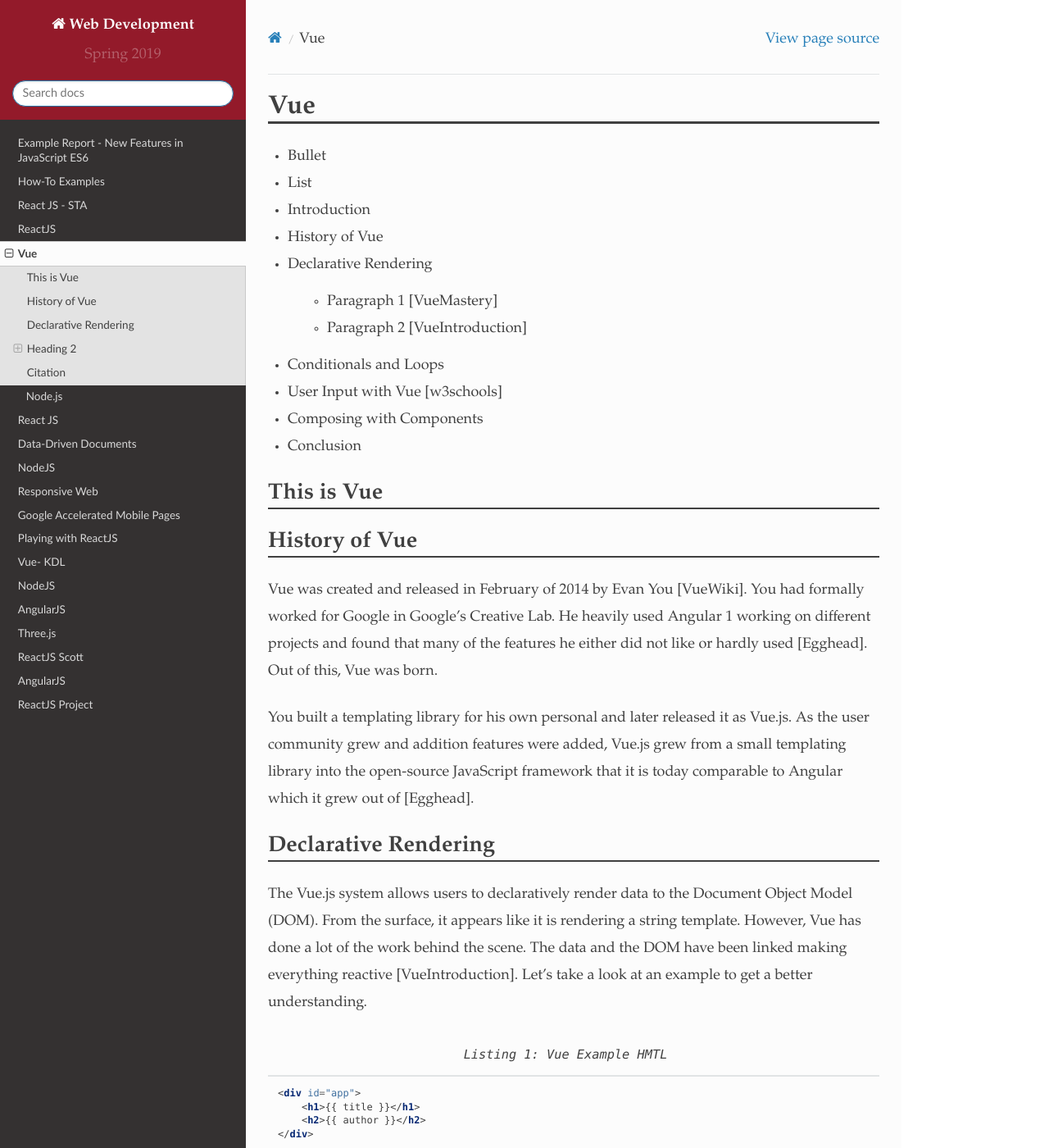
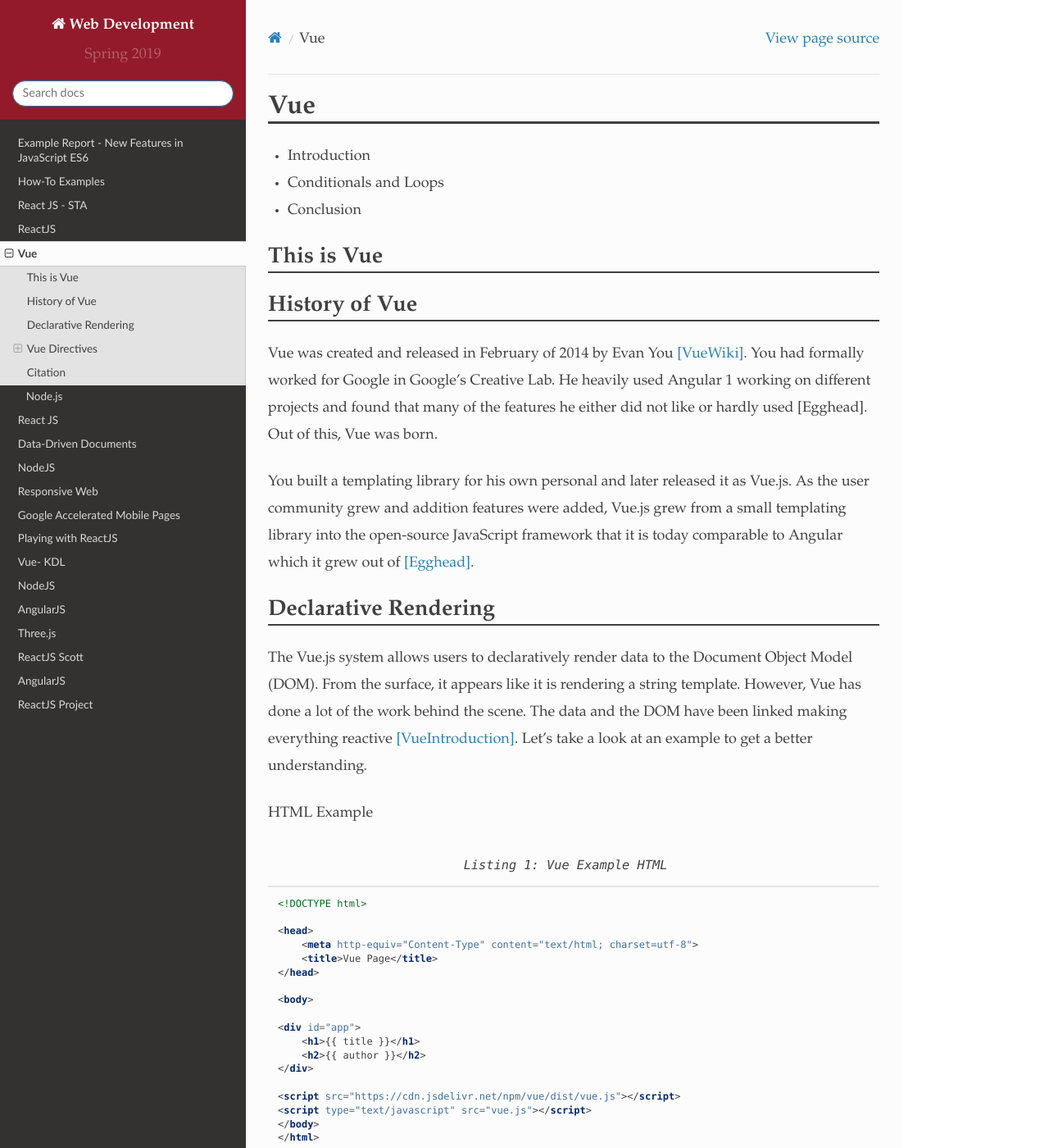
Before and after one commit to pvcraven/2019_spring_web_dev, a Sphinx documentation site: the page built from source/final/chumbley/index.rst, in a window 1280 px wide and 1400 px high. Shown: the whole window at 82% size. Built offline with Sphinx 7.4.7 and the Read the Docs theme 2.0.0, drawn with Linux system fonts in a browser that asks for light colours; some of the changed text lies outside the part shown.

Commit message:
Additional work on final

```diff
--- a/source/final/chumbley/index.rst
+++ b/source/final/chumbley/index.rst
@@ -1,30 +1,22 @@
 Vue
 ===
 
-
-* Bullet
-* List
+* Introduction
 
 
-* Introduction
-* History of Vue
-* Declarative Rendering
-
-    * Paragraph 1 [VueMastery]
-    * Paragraph 2 [VueIntroduction]
 
 * Conditionals and Loops
-* User Input with Vue [w3schools]
-* Composing with Components
 * Conclusion
 
 This is Vue
 -----------
 
+
+
 History of Vue
 --------------
 
-Vue was created and released in February of 2014 by Evan You [VueWiki]. You had
+Vue was created and released in February of 2014 by Evan You [VueWiki]_. You had
 formally worked for Google in Google's Creative Lab. He heavily used Angular 1
 working on different projects and found that many of the features he either did
 not like or hardly used [Egghead]. Out of this, Vue was born.
@@ -32,7 +24,7 @@
 You built a templating library for his own personal and later released it as
 Vue.js. As the user community grew and addition features were added, Vue.js grew
 from a small templating library into the open-source JavaScript framework that
-it is today comparable to Angular which it grew out of [Egghead].
+it is today comparable to Angular which it grew out of [Egghead]_.
 
 Declarative Rendering
 ---------------------
@@ -40,16 +32,35 @@
 The Vue.js system allows users to declaratively render data to the Document
 Object Model (DOM). From the surface, it appears like it is rendering a string
 template. However, Vue has done a lot of the work behind the scene. The data and
-the DOM have been linked making everything reactive [VueIntroduction]. Let's
+the DOM have been linked making everything reactive [VueIntroduction]_. Let's
 take a look at an example to get a better understanding.
 
+
+HTML Example
+
 .. code-block:: HTML
-	:caption: Vue Example HMTL
+	:caption: Vue Example HTML
+
+        <!DOCTYPE html>
+
+        <head>
+            <meta http-equiv="Content-Type" content="text/html; charset=utf-8">
+            <title>Vue Page</title>
+        </head>
+
+        <body>
 
         <div id="app">
             <h1>{{ title }}</h1>
             <h2>{{ author }}</h2>
         </div>
+
+        <script src="https://cdn.jsdelivr.net/npm/vue/dist/vue.js"></script>
+        <script type="text/javascript" src="vue.js"></script>
+        </body>
+        </html>
+
+JavaScript Example
 
 .. code-block:: JavaScript
     :caption: Vue Example JavaScript
@@ -62,9 +73,53 @@
             }
         })
 
+What does it mean for everything to be reactive? Run the above HTML and open the
+browser's JavaScript console. You can now set title and author to different
+values by typing ``app.title = "Something"`` or ``app.author = "SomethingElse"``.
+The text should then render to whatever you set the new value to be.
 
-Heading 2
----------
+
+Vue Directives
+--------------
+
+You have probably noticed that double braces ``{{ }}`` are used as place-holders
+for the data that is rendered from the javascript. With Vue.js, you can also
+call directives, which are HTML attributes, with the prefix ``v-`` [w3schools]_.
+The example below will walk you through a few examples of different Vue.js
+directives.
+
+HTML Example
+
+.. code-block:: HTML
+	:caption: Vue Directive Example HTML
+
+        <div id="app">
+            <p>{{ message }}</p>
+            <p><input v-model="message"></p>
+
+            <span v-bind:title="secretMessage">
+                Hover over me!
+            </span>
+        </div>
+
+JavaScript Example
+
+.. code-block:: JavaScript
+    :caption: Vue Directive Example JavaScript
+
+        var app = new Vue({
+            el: '#app',
+            data: {
+                message: 'Hello there',
+                secretMessage: 'This is a secret message'
+            }
+        })
+
+This example shows the v-model and the v-bind directive. Like before, everything
+is reactive and both the message and the secretMessage can be changed with
+``app.message = "Something"`` or ``app.secretMessage = "Something"``.
+
+
 
 Sub Heading
 ~~~~~~~~~~~
@@ -75,5 +130,4 @@
 .. [VueIntroduction] "`Introduction: What is Vue.js? <https://vuejs.org/v2/guide/>`_" Vue.js. Web. 2 Mar. 2019.
 .. [VueWiki] "`Vue.js <https://en.wikipedia.org/wiki/Vue.js>`_" Wikipedia. Wikimedia Foundation, Web. 4 Apr. 2019.
 .. [w3schools] "`What is Vue.js? <https://www.w3schools.com/whatis/whatis_vue.asp>`_" w3schools. Refsnes Data, Web. 4 Apr. 2019.
-.. [VueMastery] "`The Ultimate Learning Resource for Vue Developers <https://www.vuemastery.com/>`_" Vue Mastery.  Vue Mastery, Web. 4 Apr. 2019.
 .. [Egghead] "`Evan You, creator of Vue.js <https://egghead.io/podcasts/evan-you-creator-of-vue-js>`_" Egghead.io. Egghead.io, Web. 9 Apr. 2019.
```
